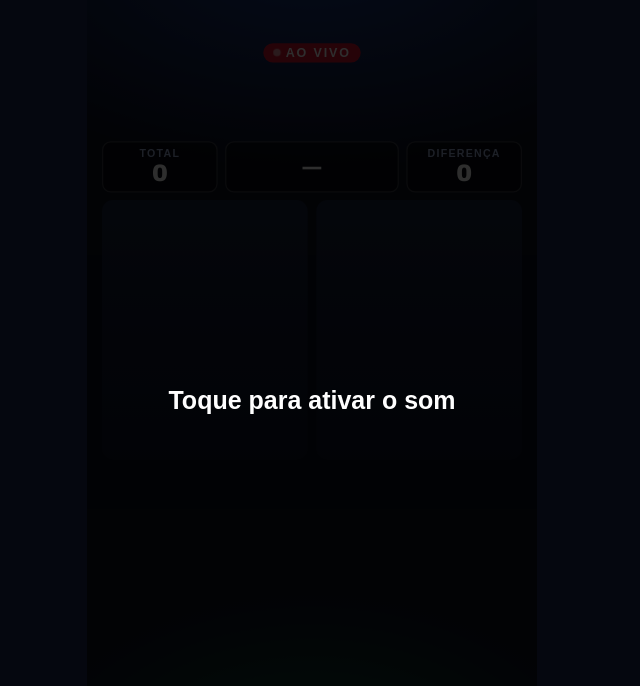
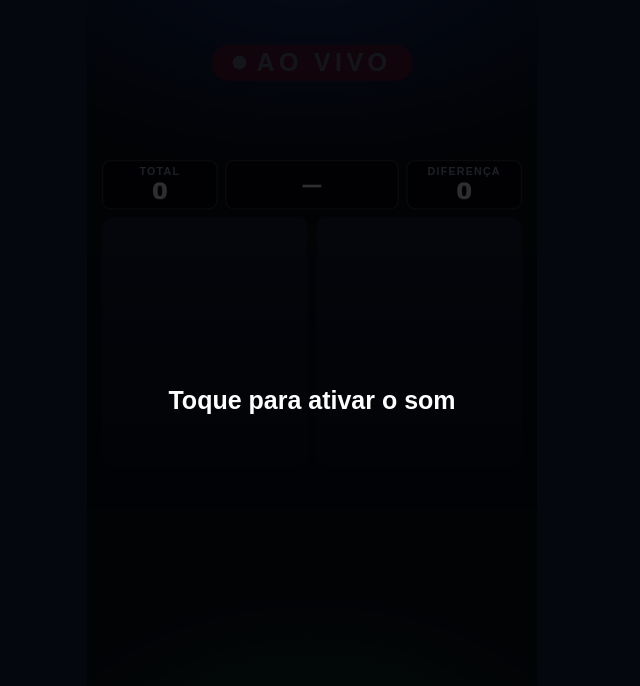
Before and after one commit to Iaeirias/Urna, a website: page game.html in a window 1280 px wide. Shown: the whole page, without its empty margins (328-968 px from the left). Drawn offline with Linux system fonts and the light colour scheme.

Commit message:
Add files via upload

```diff
--- a/game.html
+++ b/game.html
@@ -13,10 +13,11 @@
 html,body{height:100%;background:#05070f;overflow:hidden;font-family:"Arial Black",Arial,Helvetica,sans-serif;-webkit-user-select:none;user-select:none}
 #stage{position:absolute;left:50%;top:50%;width:720px;height:1280px;transform-origin:center;padding:26px 24px;display:flex;flex-direction:column;gap:12px;color:#fff;
  background:radial-gradient(900px 500px at 50% -80px,#1d3b8a 0%,rgba(29,59,138,0) 70%),radial-gradient(700px 500px at 50% 1300px,#0e5a34 0%,rgba(14,90,52,0) 70%),#0a0f1e}
-#top{text-align:center;height:112px;display:flex;flex-direction:column;align-items:center;justify-content:center;gap:6px}
+#top{text-align:center;height:150px;display:flex;flex-direction:column;align-items:center;justify-content:center;gap:6px}
 #title{font-size:62px;line-height:1;letter-spacing:1px;font-style:italic;text-transform:uppercase;color:#ffd23c;background:linear-gradient(180deg,#fff6b0 0%,#ffd23c 45%,#f29d00 100%);-webkit-background-clip:text;background-clip:text;-webkit-text-fill-color:transparent;filter:drop-shadow(0 4px 0 rgba(0,0,0,.55))}
-#live{font:700 20px Arial,sans-serif;letter-spacing:3px;background:#d4122c;border-radius:20px;padding:4px 16px;display:flex;align-items:center;gap:8px}
-#live i{width:12px;height:12px;border-radius:50%;background:#fff;animation:blink 1.2s infinite}
+#live{font:900 40px Arial,sans-serif;letter-spacing:7px;background:#e00a28;border-radius:34px;padding:6px 34px;display:flex;align-items:center;gap:16px;box-shadow:0 0 22px rgba(255,30,60,.9);animation:livepulse .9s infinite}
+#live i{width:22px;height:22px;border-radius:50%;background:#fff}
+@keyframes livepulse{0%,100%{opacity:1;box-shadow:0 0 26px rgba(255,30,60,.95)}50%{opacity:.3;box-shadow:0 0 4px rgba(255,30,60,.2)}}
 @keyframes blink{50%{opacity:.25}}
 #legend{display:flex;justify-content:center;gap:16px;height:66px}
 .lg{display:flex;align-items:center;gap:10px;background:rgba(255,255,255,.1);border:2px solid rgba(255,255,255,.25);border-radius:14px;padding:4px 18px;font:900 32px Arial,sans-serif;letter-spacing:1px}
```
